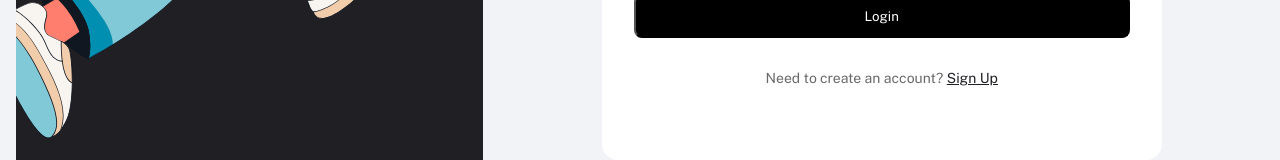
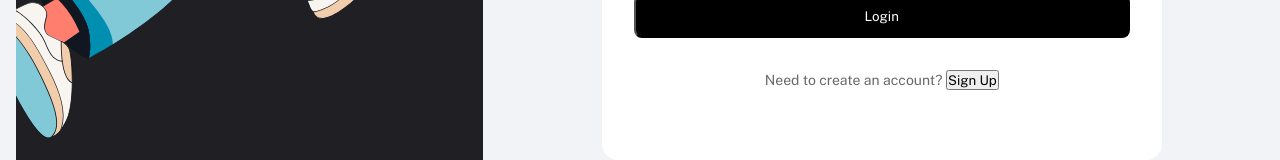
Before and after one commit to kwe92/personal-finance-app, a React (Create React App) app: page /auth/login in a window 1280 px wide. Shown: the part 451-611 px from the top of the page. Built offline with nearby package versions, Linux system fonts and the light colour scheme.

Commit message:
task: used dthe useNavigate hook to navigate between routes with a button instead of a link

```diff
--- a/src/features/auth/shared/components/auth_form.tsx
+++ b/src/features/auth/shared/components/auth_form.tsx
@@ -3,8 +3,12 @@ import TextFormField from "../../../shared/components/text_form_field";
 import "../css/auth_form.css";
 import { GapH12, GapH16, GapH32 } from "../../../../app/constants/reusable";
 import MainButton from "../../../shared/components/main_button";
+import { useNavigate } from "react-router";
+
+//!! TODO: implement text button
 
 const AuthForm = ({ isLogin = true }: { isLogin?: boolean }): JSX.Element => {
+  const navigate = useNavigate();
   const [showPassword, setShowPassword] = useState("password");
 
   const [name, setName] = useState<string>("");
@@ -118,9 +122,13 @@ const AuthForm = ({ isLogin = true }: { isLogin?: boolean }): JSX.Element => {
             ? "Need to create an account? "
             : "Already have an account? "}
           <span>
-            <a href={isLogin ? "/signUp" : "/"} id="auth-link">
+            <button
+              onClick={() => {
+                navigate(isLogin ? "/auth/signUp" : "/auth/login");
+              }}
+            >
               {isLogin ? "Sign Up" : "Login"}
-            </a>
+            </button>
           </span>
         </p>
       </form>
```
